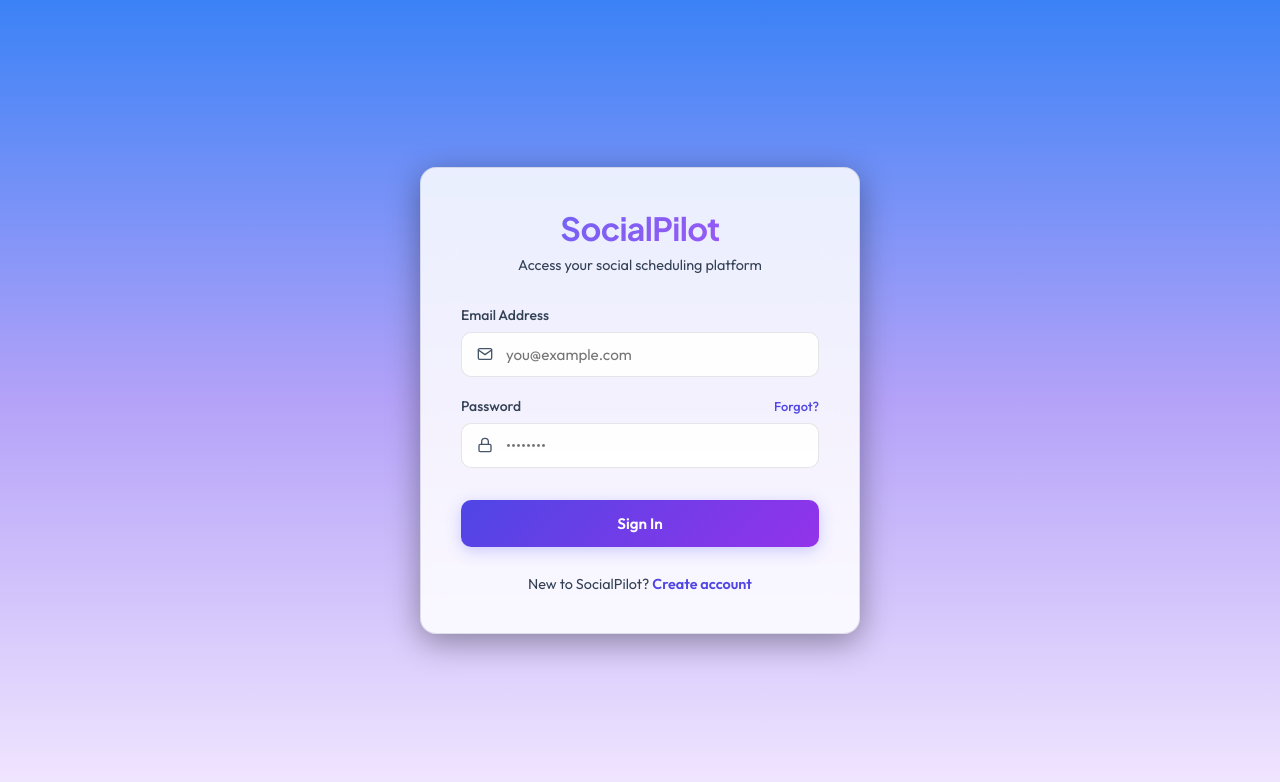
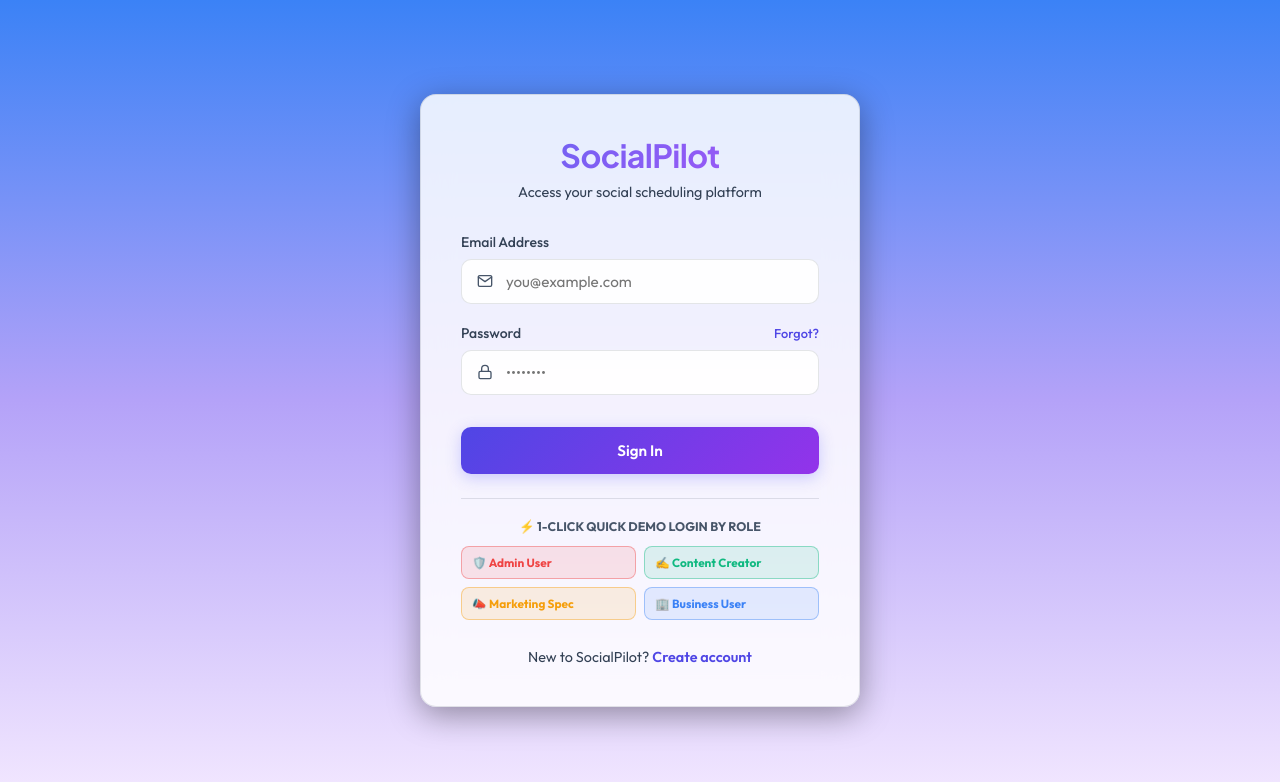
Before and after one commit to keerthanams-1/SocialPilot-Platform, a React (Vite) app in the folder frontend/: page /login in a window 1280 px wide. Shown: the top 782 px of the page. Built offline with nearby package versions, Linux system fonts and the light colour scheme; no server answers.

Commit message:
Add 1-click quick demo login buttons for all 4 roles to Login page

```diff
--- a/frontend/src/pages/Auth/Login.jsx
+++ b/frontend/src/pages/Auth/Login.jsx
@@ -93,6 +93,43 @@
             {submitting ? 'Authenticating...' : 'Sign In'}
           </button>
         </form>
+
+        {/* 1-CLICK DEMO ROLE LOGIN SHORTCUTS */}
+        <div style={{ marginTop: '24px', paddingTop: '20px', borderTop: '1px solid var(--border-color)' }}>
+          <span style={{ fontSize: '0.78rem', color: 'var(--text-muted)', display: 'block', textAlign: 'center', marginBottom: '12px', fontWeight: 'bold' }}>
+            ⚡ 1-CLICK QUICK DEMO LOGIN BY ROLE
+          </span>
+          <div style={{ display: 'grid', gridTemplateColumns: '1fr 1fr', gap: '8px' }}>
+            <button
+              type="button"
+              onClick={() => { setEmail('admin@socialpilot.com'); setPassword('admin123'); }}
+              style={{ padding: '8px 10px', fontSize: '0.74rem', borderRadius: '8px', border: '1px solid rgba(239, 68, 68, 0.4)', background: 'rgba(239, 68, 68, 0.12)', color: '#ef4444', fontWeight: 'bold', cursor: 'pointer', textAlign: 'left' }}
+            >
+              🛡️ Admin User
+            </button>
+            <button
+              type="button"
+              onClick={() => { setEmail('creator@socialpilot.com'); setPassword('creator123'); }}
+              style={{ padding: '8px 10px', fontSize: '0.74rem', borderRadius: '8px', border: '1px solid rgba(16, 185, 129, 0.4)', background: 'rgba(16, 185, 129, 0.12)', color: '#10b981', fontWeight: 'bold', cursor: 'pointer', textAlign: 'left' }}
+            >
+              ✍️ Content Creator
+            </button>
+            <button
+              type="button"
+              onClick={() => { setEmail('marketing@socialpilot.com'); setPassword('marketing123'); }}
+              style={{ padding: '8px 10px', fontSize: '0.74rem', borderRadius: '8px', border: '1px solid rgba(245, 158, 11, 0.4)', background: 'rgba(245, 158, 11, 0.12)', color: '#f59e0b', fontWeight: 'bold', cursor: 'pointer', textAlign: 'left' }}
+            >
+              📣 Marketing Spec
+            </button>
+            <button
+              type="button"
+              onClick={() => { setEmail('business@socialpilot.com'); setPassword('business123'); }}
+              style={{ padding: '8px 10px', fontSize: '0.74rem', borderRadius: '8px', border: '1px solid rgba(59, 130, 246, 0.4)', background: 'rgba(59, 130, 246, 0.12)', color: '#3b82f6', fontWeight: 'bold', cursor: 'pointer', textAlign: 'left' }}
+            >
+              🏢 Business User
+            </button>
+          </div>
+        </div>
 
         <div style={footerStyle}>
           <span style={footerTextStyle}>New to SocialPilot? </span>
```
Also changed, not shown: 1 other file (tests, documents, lock files or other folders).
